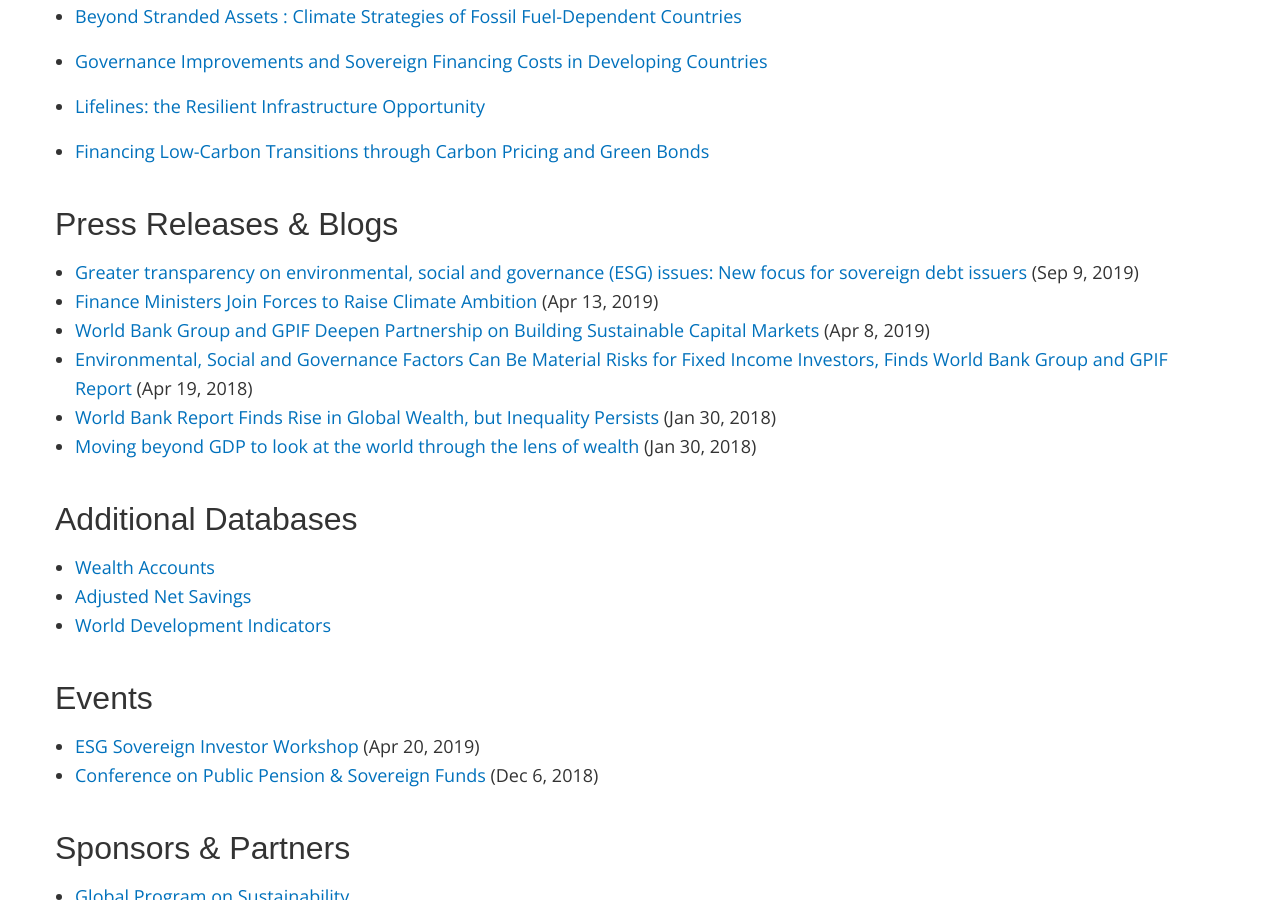
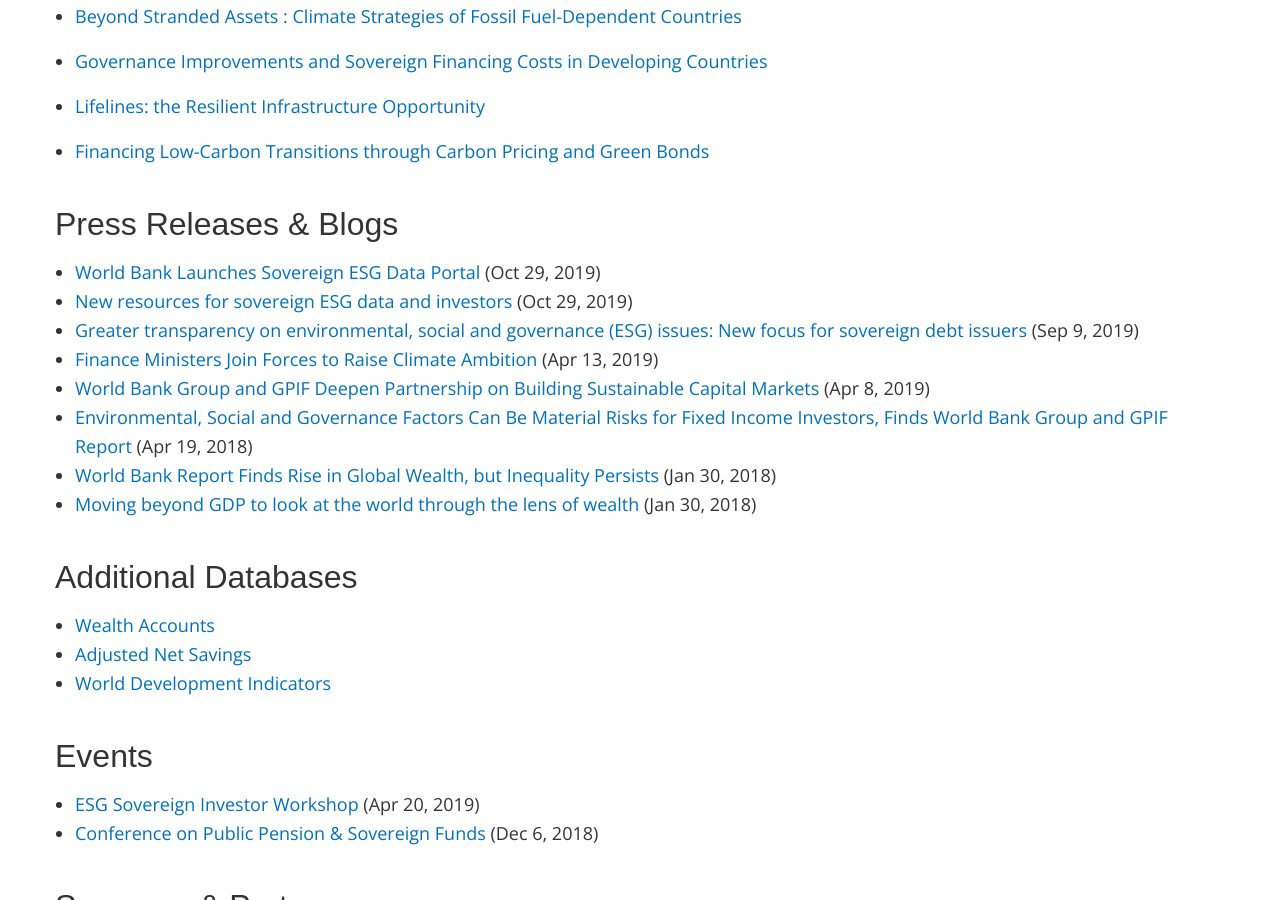
Before and after one commit to tgherzog/wbg-esg-website, a Jekyll site: the page built from research.md, in a window 1280 px wide and 900 px high, scrolled down 925 px. Built offline with Jekyll 4.4.1, drawn with Linux system fonts in a browser that asks for light colours; nearby versions of some CDN libraries; some web fonts are replaced; library files that are not in the unit come from our copies.

Commit message:
Update research/media page

```diff
--- a/research.md
+++ b/research.md
@@ -28,6 +28,10 @@
 
 ### Press Releases & Blogs
 
+* [World Bank Launches Sovereign ESG Data Portal](https://www.worldbank.org/en/news/press-release/2019/10/29/world-bank-launches-sovereign-esg-data-portal)
+  (Oct 29, 2019)
+* [New resources for sovereign ESG data and investors](http://blogs.worldbank.org/opendata/new-resources-sovereign-esg-data-and-investors)
+  (Oct 29, 2019)
 * [Greater transparency on environmental, social and governance (ESG) issues: New focus for sovereign debt issuers](https://blogs.worldbank.org/voices/greater-transparency-environmental-social-and-governance-esg-issues-new-focus-sovereign-debt)
   (Sep 9, 2019)
 * [Finance Ministers Join Forces to Raise Climate Ambition](https://www.worldbank.org/en/news/press-release/2019/04/13/coalition-of-finance-ministers-for-climate-action)
```
